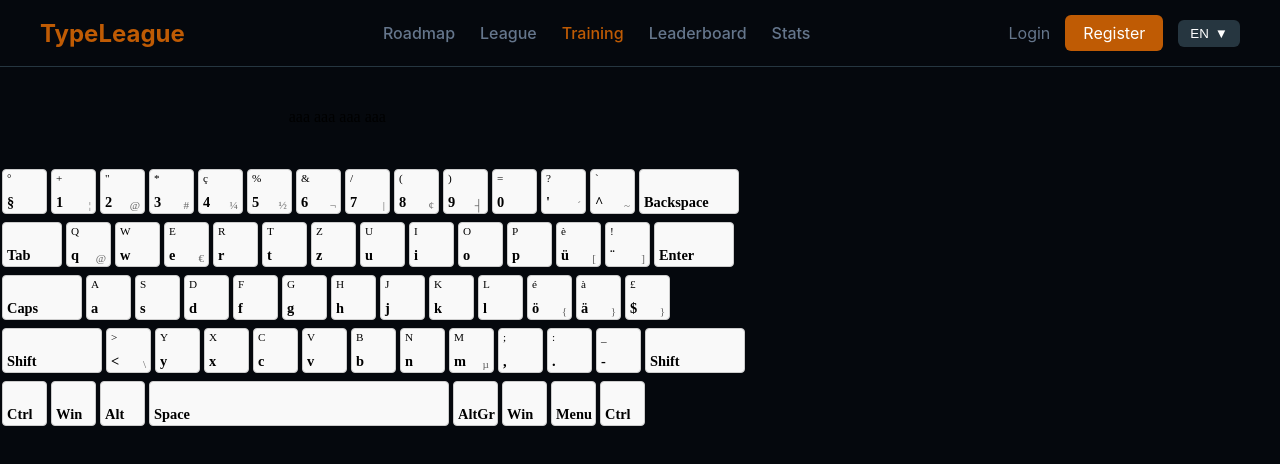
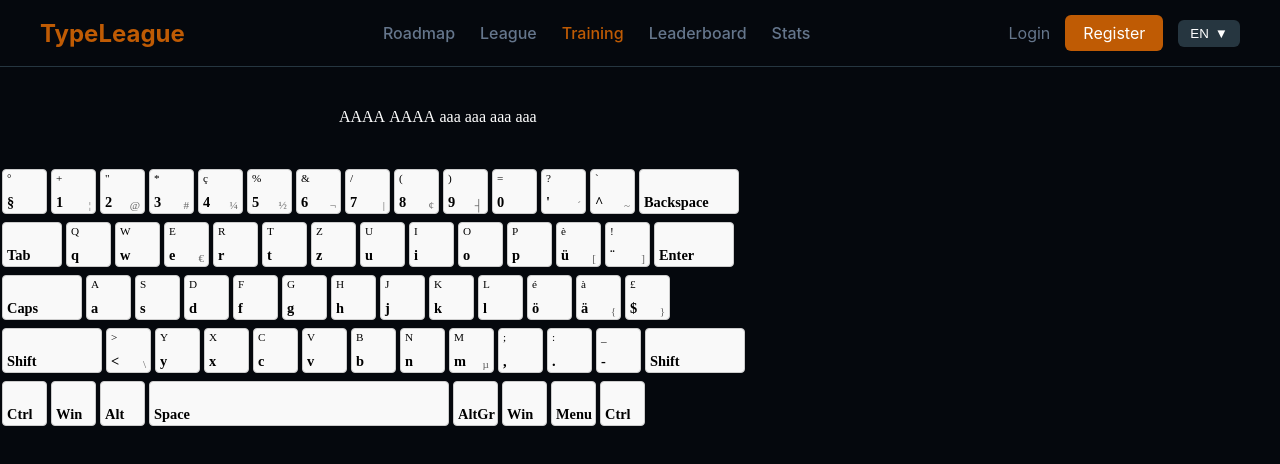
Before and after one commit to Jan-ops-ops/TypeLeague, a Vue app in the folder TypeLeague/: page /training in a window 1280 px wide. Shown: the top 464 px of the page. Built offline with nearby package versions, Linux system fonts and the light colour scheme.

Commit message:
verbesserung game logik darstellung

```diff
--- a/TypeLeague/src/components/TrainingPage.vue
+++ b/TypeLeague/src/components/TrainingPage.vue
@@ -5,7 +5,7 @@
 
 <template>
 <gameboard
-  gametext="aaa aaa aaa aaa"
+  gametext="AAAA AAAA aaa aaa aaa aaa"
 ></gameboard>
 </template>
 
--- a/TypeLeague/src/components/gameboard.vue
+++ b/TypeLeague/src/components/gameboard.vue
@@ -1,5 +1,5 @@
 <script setup lang="ts">
-import {computed, onMounted, onUnmounted, ref} from "vue";
+import {onMounted, onUnmounted, ref} from "vue";
 
 const props = defineProps<{
   gametext: string
@@ -9,12 +9,6 @@
 const currentIndex = ref(0);
 const activeKeys = ref(new Set());
 const currentInput = ref('');
-const textCharacters = computed(() => {
-  return props.gametext.split('').map((char, index) => ({
-    char,
-    status: index < currentIndex.value ? 'correct' : (index === currentIndex.value ? 'current' : 'pending')
-  }));
-});
 const keyboardlayout = [
         [
           { main: '§', shift: '°', altGr: '' },
@@ -34,7 +28,7 @@
         ],
         [
           { main: 'Tab', isSpecial: true, width: '60px' },
-          { main: 'q', shift: 'Q', altGr: '@' },
+          { main: 'q', shift: 'Q', altGr: '' },
           { main: 'w', shift: 'W', altGr: '' },
           { main: 'e', shift: 'E', altGr: '€' },
           { main: 'r', shift: 'R', altGr: '' },
@@ -59,8 +53,8 @@
           { main: 'j', shift: 'J', altGr: '' },
           { main: 'k', shift: 'K', altGr: '' },
           { main: 'l', shift: 'L', altGr: '' },
-          { main: 'ö', shift: 'é', altGr: '{' },
-          { main: 'ä', shift: 'à', altGr: '}' },
+          { main: 'ö', shift: 'é', altGr: '' },
+          { main: 'ä', shift: 'à', altGr: '{' },
           { main: '$', shift: '£', altGr: '}' }
         ],
         [
@@ -94,8 +88,6 @@
 const handleKeyDown = (e: KeyboardEvent) => {
   if (e.code === 'Space') e.preventDefault();
 
-  activeKeys.value.add(e.key);
-
   if (e.key.length === 1 || e.key === ' ') {
     processKey(e);
   } else {
@@ -105,7 +97,6 @@
 
 const handleKeyUp = (e: KeyboardEvent) => {
   activeKeys.value.delete(e.key);
-  activeKeys.value.clear();
 };
 
 const isKeyActive = (keyObj: any) => {
@@ -120,11 +111,10 @@
   const inputChar = e.key === 'Space' ? ' ' : e.key;
 
   if (inputChar === expectedChar) {
-    // Treffer!
+
     currentIndex.value++;
-    // Hier später Sound oder Partikel triggern
+
   } else {
-    // Fehler-Logik: Entweder blockieren oder rot markieren
     console.log("Falsche Taste!");
   }
 };
@@ -184,6 +174,9 @@
 </template>
 
 <style scoped>
+.text-track{
+  color: white;
+}
 .game-viewport {
   position: relative;
   width: 100%;
@@ -193,7 +186,7 @@
   overflow: hidden;
   display: flex;
   align-items: center;
-  color: black;
+  color: #ffffff;
 }
 .key {
   display: inline-flex;
@@ -204,20 +197,19 @@
   border: 1px solid #ccc;
   border-radius: 4px;
   background: #f9f9f9;
-  transition: all 0.05s ease; /* Schnelle Reaktion */
+  transition: all 0.05s ease;
   user-select: none;
 }
 
-/* Der visuelle Ausschlag */
+
 .key.is-active {
-  background-color: #42b883; /* Vue-Grün */
+  background-color: #42b883;
   color: white;
-  transform: translateY(3px); /* Taste "drückt" sich nach unten */
+  transform: translateY(3px);
   box-shadow: inset 0 2px 4px rgba(0,0,0,0.2);
   border-color: #33a06f;
 }
 
-/* Positionierung der 3 Spots innerhalb der Taste */
 .key span {
   position: absolute;
   font-size: 0.7rem;
--- a/TypeLeague/src/components/loginpage.vue
+++ b/TypeLeague/src/components/loginpage.vue
@@ -84,7 +84,7 @@
 </template>
 
 <style scoped>
-@import url('https://fonts.googleapis.com/css2?family=Nunito:wght@400;600;700;800&display=swap');
+
 
 .login-page {
   min-height: 100vh;
```
